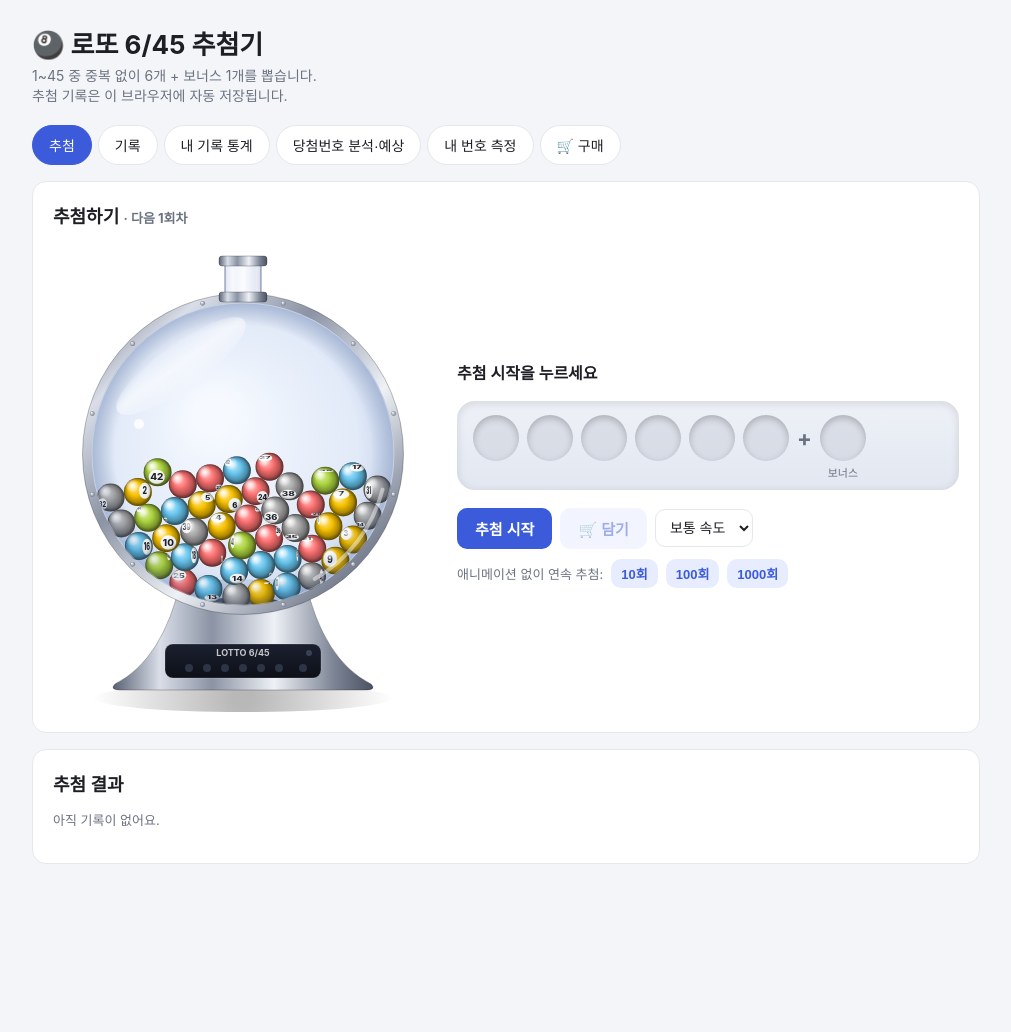
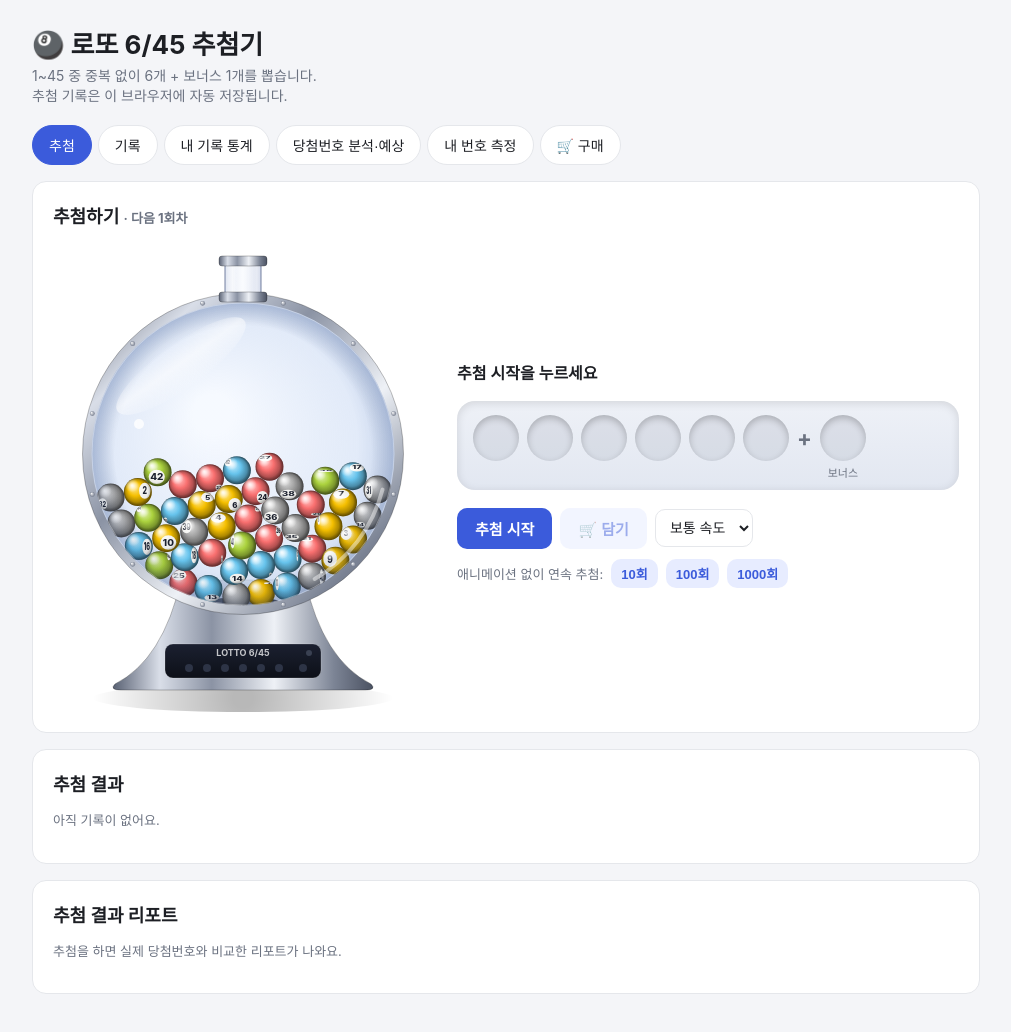
Before and after one commit to LeesuY008/LeesuY008.github.io, a plain HTML site: page lotto.html in a window 1280 px wide. Shown: the whole page, without its empty margins (134-1145 px from the left). Before the commit the page ends 940 px from the top, so only its background shows below. Drawn offline with Linux system fonts and the light colour scheme; animation ran at ten frames a second.

Commit message:
추첨 결과 리포트 추가 (실제 1등 당첨번호와 비교)
Co-Authored-By: Claude Opus 5.5 <noreply@anthropic.com>

```diff
--- a/lotto.html
+++ b/lotto.html
@@ -93,6 +93,13 @@
   .pg[aria-current="page"] { background: var(--accent); color: #fff; border-color: var(--accent); font-weight: 700; }
   .pg.off { opacity: .35; cursor: default; }
   .pg-info { width: 100%; text-align: center; margin-top: 2px; }
+  .report-table td, .report-table th { white-space: nowrap; }
+  .report-table td:first-child { color: var(--muted); font-size: 13px; }
+  .mini-balls { display: inline-flex; gap: 3px; }
+  .mini-balls .ball.sm { width: 28px; height: 28px; font-size: 12px; }
+  .tag { font-size: 11px; padding: 2px 7px; border-radius: 999px; margin-left: 4px; }
+  .tag.same { background: #d3f9d8; color: #2b8a3e; } .tag.up { background: #ffe3e3; color: #c92a2a; } .tag.down { background: #e7f5ff; color: #1971c2; }
+  .report-sum { margin: 14px 0 0; line-height: 2; }
   .note { font-size: 12px; color: var(--muted); margin-top: 10px; line-height: 1.6; }
   .chips { display: flex; gap: 6px; flex-wrap: wrap; width: 100%; padding-left: 30px; }
   .chip { font-size: 12px; background: var(--accent-soft); color: var(--text); padding: 3px 8px; border-radius: 999px; }
@@ -169,6 +176,10 @@
       <h2>추첨 결과 <span class="muted" id="recentInfo"></span></h2>
       <div id="recent"></div>
       <div class="pager" id="recentPager"></div>
+    </div>
+    <div class="card">
+      <h2>추첨 결과 리포트 <span class="muted" id="reportInfo"></span></h2>
+      <div id="report"></div>
     </div>
   </section>
 
@@ -829,6 +840,7 @@ let recentPage = 1;
 function renderRecent() {
   document.getElementById('roundLabel').textContent = `· 다음 ${history.length + 1}회차`;
   const el = document.getElementById('recent'), pager = document.getElementById('recentPager');
+  renderReport();
   const total = history.length, pages = Math.max(1, Math.ceil(total / PAGE_SIZE));
   recentPage = Math.min(Math.max(1, recentPage), pages);
   if (!total) {
@@ -858,6 +870,48 @@ document.getElementById('recentPager').onclick = e => {
   if (!b || b.classList.contains('off')) return;
   recentPage = +b.dataset.pg; renderRecent();
 };
+
+/* ---------- 추첨 결과 리포트 (내 추첨 vs 실제 1등 당첨번호) ---------- */
+function renderReport() {
+  const el = document.getElementById('report'), info = document.getElementById('reportInfo');
+  if (!history.length) { el.innerHTML = '<p class="muted">추첨을 하면 실제 당첨번호와 비교한 리포트가 나와요.</p>'; info.textContent = ''; return; }
+  const { rows: real } = getRowsFor('real');
+  const M = analyze(history), Rl = real.length ? analyze(real) : null;
+  const periodTxt = document.getElementById('period').selectedOptions[0].text;
+  info.textContent = Rl ? `내 추첨 ${M.N.toLocaleString()}회 vs 실제 1등 ${Rl.N}회 (${periodTxt})` : `내 추첨 ${M.N.toLocaleString()}회`;
+  const nums = Array.from({ length: 45 }, (_, i) => i + 1);
+  const topBy = (A, dir) => [...nums].sort((a, b) => dir * (A.cnt[b] - A.cnt[a]) || a - b);
+  const balls = arr => `<span class="mini-balls">${arr.map(n => ballHTML(n, true)).join('')}</span>`;
+  const oe = A => `${A.topOdd}:${6 - A.topOdd} <span class="muted">(${pct(A.oddD[A.topOdd] / A.N, 0)})</span>`;
+  const near = (d, tol) => Math.abs(d) <= tol ? '<span class="tag same">비슷</span>' : d > 0 ? '<span class="tag up">높음</span>' : '<span class="tag down">낮음</span>';
+  const diffNum = (a, b, tol) => `${a - b >= 0 ? '+' : ''}${(a - b).toFixed(1)} ${near(a - b, tol)}`;
+  const diffPct = (a, b) => `${a - b >= 0 ? '+' : ''}${((a - b) * 100).toFixed(1)}%p ${near((a - b) * 100, 5)}`;
+  const R = Rl;
+  const row = (label, mine, realv, diff = '') => `<tr><td>${label}</td><td>${mine}</td><td>${R ? realv : '-'}</td><td>${R ? diff : '-'}</td></tr>`;
+  const hotM = topBy(M, 1).slice(0, 10), hotR = R ? topBy(R, 1).slice(0, 10) : [];
+  const common = hotM.filter(n => hotR.includes(n)).sort((a, b) => a - b);
+  el.innerHTML = `
+    <div class="scroll" style="max-height:none">
+    <table class="report-table">
+      <thead><tr><th>항목</th><th>내 추첨</th><th>실제 1등</th><th>차이</th></tr></thead>
+      <tbody>
+        ${row('평균 합계', M.avgSum.toFixed(1), R && R.avgSum.toFixed(1), R && diffNum(M.avgSum, R.avgSum, 5))}
+        ${row('합계 80% 구간', `${M.sumLo}~${M.sumHi}`, R && `${R.sumLo}~${R.sumHi}`)}
+        ${row('가장 흔한 홀:짝', oe(M), R && oe(R), R && (M.topOdd === R.topOdd ? '<span class="tag same">같음</span>' : '<span class="tag down">다름</span>'))}
+        ${row('연번 포함 회차', pct(M.consecRate), R && pct(R.consecRate), R && diffPct(M.consecRate, R.consecRate))}
+        ${row('이월수 포함 회차', M.N > 1 ? pct(M.carryRate) : '-', R && pct(R.carryRate), R && M.N > 1 ? diffPct(M.carryRate, R.carryRate) : '')}
+        ${row('많이 나온 번호', balls(topBy(M, 1).slice(0, 5)), R && balls(topBy(R, 1).slice(0, 5)))}
+        ${row('적게 나온 번호', balls(topBy(M, -1).slice(0, 5)), R && balls(topBy(R, -1).slice(0, 5)))}
+      </tbody>
+    </table>
+    </div>
+    ${R ? `<p class="report-sum"><b>공통 핫 번호</b> <span class="muted">(양쪽 상위 10개에 모두 포함)</span><br>${common.length ? balls(common) : '<span class="muted">없음</span>'}</p>` : ''}
+    <p class="note">
+      ${M.N < 100 ? '추첨 횟수가 적으면 차이가 크게 나올 수 있어요.<br>100회 이상 추첨하면 비교가 더 정확해져요.<br>' : ''}
+      실제 당첨번호 기간은 '당첨번호 분석·예상' 탭의 기간 설정을 따라요.<br>
+      '비슷'은 합계 ±5, 비율 ±5%p 이내를 뜻해요.
+    </p>`;
+}
 
 /* ---------- 기록 ---------- */
 function renderHistory() {
@@ -1023,7 +1077,7 @@ function renderAnalysis() {
     </div>`).join('');
 }
 document.getElementById('src').onchange = () => { renderAnalysis(); document.getElementById('predictOut').innerHTML = ''; };
-document.getElementById('period').onchange = () => { renderAnalysis(); document.getElementById('predictOut').innerHTML = ''; };
+document.getElementById('period').onchange = () => { renderReport(); renderAnalysis(); document.getElementById('predictOut').innerHTML = ''; };
 
 /* ---------- 예상 번호 추천 ---------- */
 function weightedPick(weights, k) {
```
